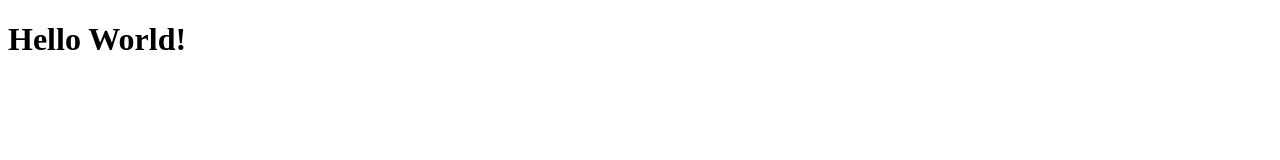
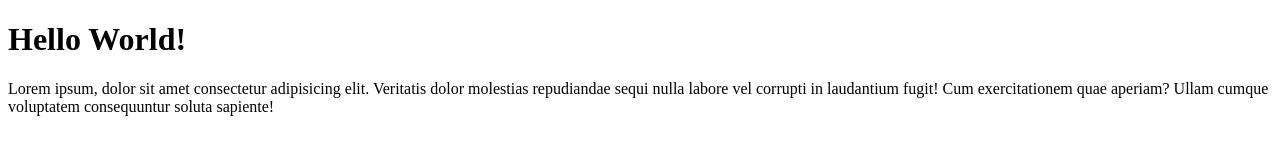
Before and after one commit to ss717/wpu-git-test, a plain HTML site: page index.html in a window 1280 px wide. Drawn offline with Linux system fonts and the light colour scheme.

Commit message:
menambahkan paragraf

```diff
--- a/index.html
+++ b/index.html
@@ -9,6 +9,9 @@
 
 <body>
     <h1>Hello World!</h1>
+    <p>Lorem ipsum, dolor sit amet consectetur adipisicing elit. Veritatis dolor molestias repudiandae sequi nulla
+        labore vel corrupti in laudantium fugit! Cum exercitationem quae aperiam? Ullam cumque voluptatem consequuntur
+        soluta sapiente!</p>
 </body>
 
 </html>
```
